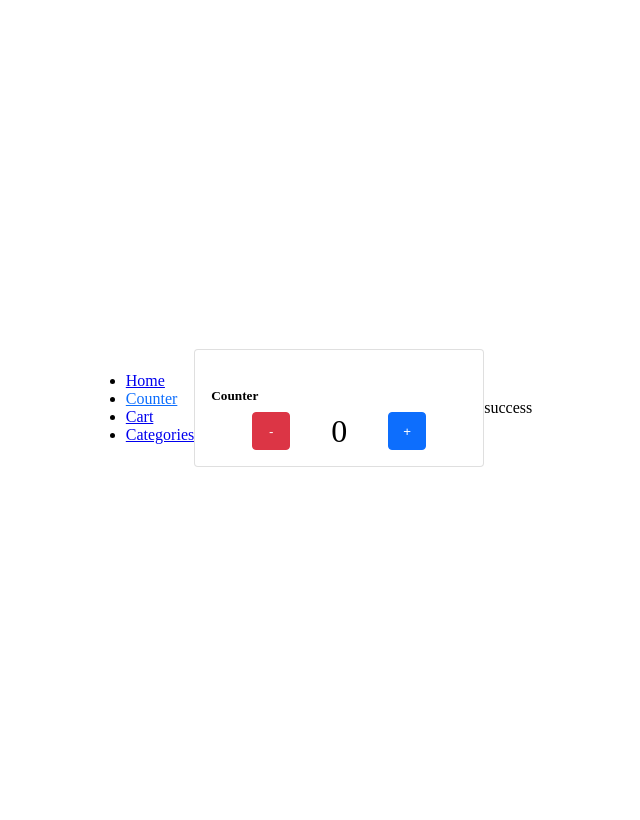
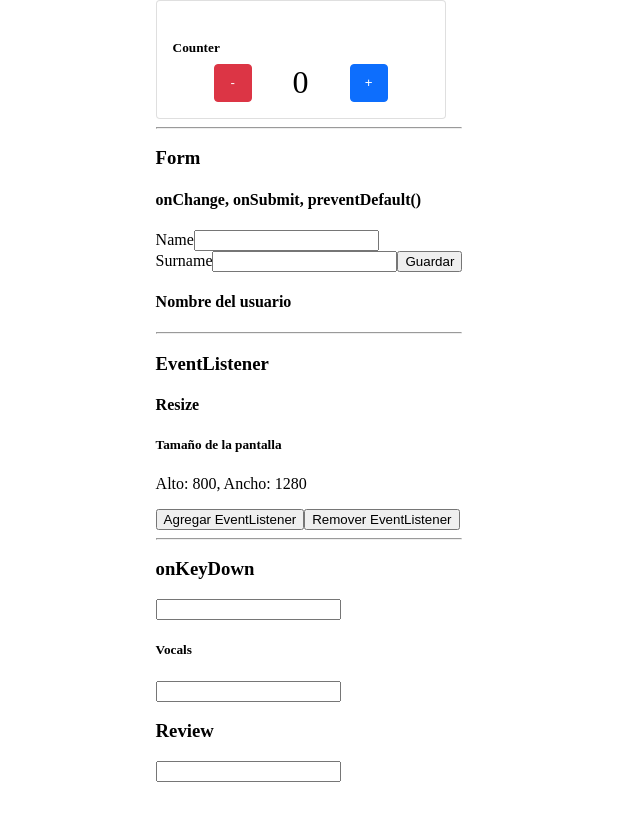
Before and after one commit to leotangram/CH-16150-classes, a React (Create React App) app: page /counter in a window 1280 px wide. Shown: the top 820 px of the page, without its empty margins (339-979 px from the left). Built offline with nearby package versions, Linux system fonts and the light colour scheme.

Commit message:
Class 09 Events

```diff
--- a/src/App.js
+++ b/src/App.js
@@ -1,30 +1,11 @@
-import React, { useEffect, useState } from "react";
+import React from "react";
 import "./App.css";
-import { task } from "./helpers/callsToPromise";
-import Router from "./router/Router";
+import Events from "./components/Events";
 
 const App = () => {
-  const [responseType, setResponseType] = useState("");
-
-  useEffect(() => {
-    getTask();
-  }, []);
-
-  const getTask = async () => {
-    try {
-      const respone = await task();
-      console.log("Todo bien", respone);
-      setResponseType("success");
-    } catch (error) {
-      console.log("Todo mal", error);
-      setResponseType("error");
-    }
-  };
-
   return (
     <div className="app-container">
-      <Router />
-      <p>{responseType}</p>
+      <Events />
     </div>
   );
 };
--- /dev/null
+++ b/src/components/Class09User.js
@@ -0,0 +1,51 @@
+import React, { useState } from "react";
+
+const Class09User = () => {
+  const [user, setUser] = useState({
+    name: "",
+    surname: "",
+  });
+  const { name, surname } = user;
+
+  const handleChange = (event) => {
+    console.log("key o name", event.target.name);
+    console.log("valor", event.target.value);
+    setUser({
+      ...user,
+      [event.target.name]: event.target.value,
+    });
+  };
+
+  const handleSubmit = (event) => {
+    event.preventDefault();
+    console.log("user", user);
+  };
+
+  return (
+    <div>
+      <form onSubmit={handleSubmit}>
+        <label>
+          Name
+          <input name="name" onChange={handleChange} type="text" value={name} />
+        </label>
+        <br />
+        <label>
+          Surname
+          <input
+            name="surname"
+            onChange={handleChange}
+            type="text"
+            value={surname}
+          />
+        </label>
+        <button type="submit">Guardar</button>
+      </form>
+      <h4>Nombre del usuario</h4>
+      <p>
+        {name} {surname}
+      </p>
+    </div>
+  );
+};
+
+export default Class09User;
--- a/src/components/Counter.js
+++ b/src/components/Counter.js
@@ -11,7 +11,7 @@ const Counter = () => {
   return (
     <div className="card" style={{ width: "18rem" }}>
       <div className="card-body">
-        <h5 class="card-title">Counter</h5>
+        <h5 className="card-title">Counter</h5>
         <div className="buttons-container">
           <Button action={subsCounter} text="-" />
           <span className="counter">{counter}</span>
--- /dev/null
+++ b/src/components/EventListener.js
@@ -0,0 +1,33 @@
+import React, { useEffect, useState } from "react";
+import { getWindowDimensions } from "../helpers/getWindowDimensions";
+
+const EventListener = () => {
+  const [windowDimensions, setWindowDimensions] = useState(
+    getWindowDimensions()
+  );
+
+  const { height, width } = windowDimensions;
+
+  console.log(windowDimensions);
+
+  useEffect(() => {
+    const handleResize = () => setWindowDimensions(getWindowDimensions());
+    window.addEventListener("resize", handleResize);
+    return () => {
+      console.log("Me voy a desaparecer... Bye");
+      window.removeEventListener("resize", handleResize);
+    };
+  }, []);
+
+  return (
+    <div>
+      <h5>Tamaño de la pantalla</h5>
+      <p>
+        Alto: {height}, Ancho: {width}
+      </p>
+      {/* <button onClick={handleResize}>reset Size</button> */}
+    </div>
+  );
+};
+
+export default EventListener;
--- /dev/null
+++ b/src/components/Events.js
@@ -0,0 +1,77 @@
+import React, { useState } from "react";
+import Class09User from "./Class09User";
+import Counter from "./Counter";
+import EventListener from "./EventListener";
+import ReviewExerciceClass09 from "./ReviewExerciceClass09";
+
+const Events = () => {
+  const [showEventListener, setShowEventListener] = useState(true);
+  const [vocals, setVocals] = useState("");
+
+  const onInput = (event) => {
+    const { key, keyCode } = event;
+    event.preventDefault();
+    console.log({ key, keyCode });
+  };
+
+  const handleVocales = (event) => {
+    const { key } = event;
+    const vocales = ["a", "e", "i", "o", "u"];
+    console.log({ key });
+    if (
+      // key === "a" ||
+      // key === "e" ||
+      // key === "i" ||
+      // key === "o" ||
+      // key === "u"
+      vocales.includes(key)
+    ) {
+      event.preventDefault();
+    } else {
+      setVocals(vocals + event.key);
+    }
+  };
+
+  return (
+    <div>
+      <h1>Eventos</h1>
+      <h3>Counter</h3>
+      <h4>onClick</h4>
+      <Counter />
+      <hr />
+      <h3>Form</h3>
+      <h4>onChange, onSubmit, preventDefault()</h4>
+      <Class09User />
+      <hr />
+      <h3>EventListener</h3>
+      <h4>Resize</h4>
+      {showEventListener && <EventListener />}
+      <button onClick={() => setShowEventListener(true)}>
+        Agregar EventListener
+      </button>
+      <button onClick={() => setShowEventListener(false)}>
+        Remover EventListener
+      </button>
+      <hr />
+      <h3>onKeyDown</h3>
+      <input onKeyDown={onInput} type="text" />
+      <br />
+      <h5>Vocals</h5>
+      <input onKeyDown={handleVocales} type="text" />
+      <h3>Review</h3>
+      <ReviewExerciceClass09 />
+      <br />
+      <br />
+      <br />
+      <br />
+      <br />
+      <br />
+      <br />
+      <br />
+      <br />
+      <br />
+    </div>
+  );
+};
+
+export default Events;
--- /dev/null
+++ b/src/components/ReviewExerciceClass09.js
@@ -0,0 +1,35 @@
+import React, { useState } from "react";
+
+const ReviewExerciceClass09 = () => {
+  const [keyTotal, setKeyTotal] = useState({ key: "", keyCode: "" });
+
+  const handleChange = (event) => {
+    const vocales = ["a", "e", "i", "o", "u"];
+    console.log(event.key);
+
+    if (vocales.includes(event.key)) {
+      event.preventDefault();
+    } else {
+      console.log(event);
+      setKeyTotal({ ...keyTotal, [event.target.name]: event.target.value });
+    }
+  };
+
+  return (
+    <div>
+      <label>
+        <input
+          type="text"
+          name="key"
+          onKeyDown={handleChange}
+          onChange={handleChange}
+          value={keyTotal.key}
+        />
+      </label>
+
+      <p>{keyTotal.key}</p>
+    </div>
+  );
+};
+
+export default ReviewExerciceClass09;
--- /dev/null
+++ b/src/helpers/getWindowDimensions.js
@@ -0,0 +1,5 @@
+export const getWindowDimensions = () => {
+  const { innerHeight: height, innerWidth: width } = window;
+
+  return { height, width };
+};
```
